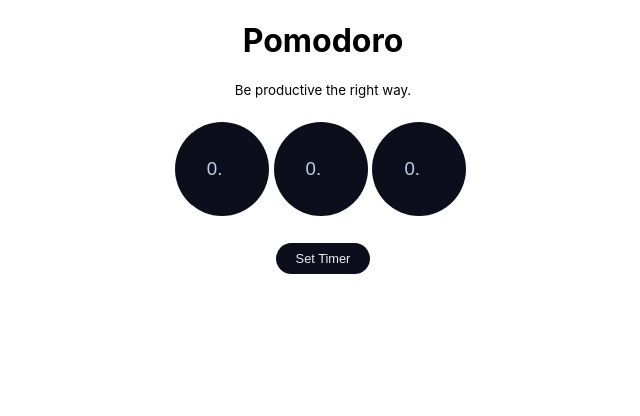
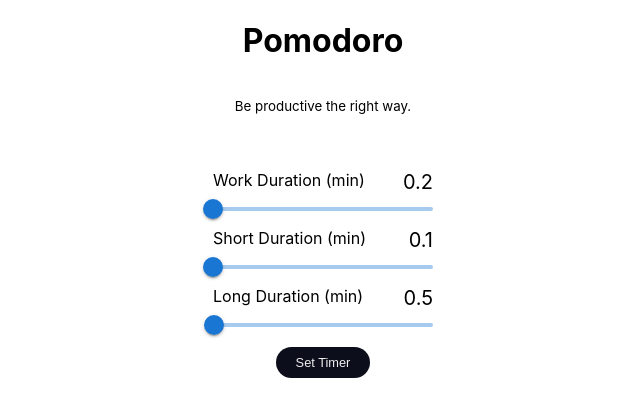
Before and after one commit to fernandoptrr/pomodoro-react-app, a React (Create React App) app: page / in a window 1280 px wide. Shown: the top 416 px of the page, without its empty margins (317-957 px from the left). Built offline with nearby package versions, Linux system fonts and the light colour scheme; no server answers.

Commit message:
Finishing pomodoro settings to slider component

```diff
--- a/package.json
+++ b/package.json
@@ -3,6 +3,9 @@
   "version": "0.1.0",
   "private": true,
   "dependencies": {
+    "@emotion/react": "^11.7.0",
+    "@emotion/styled": "^11.6.0",
+    "@mui/material": "^5.2.2",
     "@testing-library/jest-dom": "^5.15.1",
     "@testing-library/react": "^11.2.7",
     "@testing-library/user-event": "^12.8.3",
--- a/src/components/SetPomodoro.js
+++ b/src/components/SetPomodoro.js
@@ -1,5 +1,7 @@
 import React, { useContext, useState } from "react";
 import { SettingsContext } from "../context/SettingsContext";
+import Slider from "@mui/material/Slider";
+import Typography from "@mui/material/Typography";
 
 const SetPomodoro = () => {
   const [newTimer, setNewTimer] = useState({
@@ -7,14 +9,17 @@ const SetPomodoro = () => {
     short: 0.1,
     long: 0.5,
     active: "work",
+    value: 0,
   });
 
   const { updateExecute } = useContext(SettingsContext);
 
   const handleChange = (input) => {
     const { name, value } = input.target;
+    // console.log(name);
     switch (name) {
       case "work":
+        // console.log(true);
         setNewTimer({
           ...newTimer,
           work: parseInt(value),
@@ -42,29 +47,44 @@ const SetPomodoro = () => {
     <div className="form-container">
       <form noValidate onSubmit={handleSubmit}>
         <div className="input-wrapper">
-          <input
-            className="input"
-            type="number"
+          <div className="label-slider">
+            <p>Work Duration (min)</p>
+            <label>{newTimer.work}</label>
+          </div>
+          <Slider
+            valueLabelDisplay="auto"
+            aria-label="work thumb label"
+            defaultValue={20}
             name="work"
             onChange={handleChange}
             value={newTimer.work}
           />
-          <input
-            className="input"
-            type="number"
+          <div className="label-slider">
+            <p>Short Duration (min)</p>
+            <label>{newTimer.short}</label>
+          </div>
+          <Slider
+            valueLabelDisplay="auto"
+            aria-label="short thumb label"
+            defaultValue={20}
             name="shortBreak"
             onChange={handleChange}
             value={newTimer.short}
           />
-          <input
-            className="input"
-            type="number"
+          <div className="label-slider">
+            <p>Long Duration (min)</p>
+            <label>{newTimer.long}</label>
+          </div>
+          <Slider
+            valueLabelDisplay="auto"
+            aria-label="long thumb label"
+            defaultValue={20}
             name="longBreak"
             onChange={handleChange}
             value={newTimer.long}
           />
+          <button type="submit">Set Timer</button>
         </div>
-        <button type="submit">Set Timer</button>
       </form>
     </div>
   );
--- a/src/style.css
+++ b/src/style.css
@@ -87,11 +87,10 @@ button {
   background-color: #C9CCEA;
   border: 1px solid #0C0E1B;
 }
-.form-container {
-  text-align: center;
-}
 .input-wrapper {
   margin: 1.5rem;
+  text-align: center;
+  padding: 1rem;
 }
 .input-wrapper input {
   height: 30px;
@@ -116,9 +115,33 @@ button {
 .container-flex-row {
   display: flex;
   flex-direction: row;
+  padding: 2rem;
 }
 
 ul, li {
   text-decoration: none;
   list-style: none;
 }
+
+.button-set-timer {
+  text-align: center;
+}
+
+.label-slider {
+  display: flex;
+  justify-content: space-between;
+}
+.label-slider p {
+  margin: 0;
+}
+
+.label-slider label{
+  font-size: 20px;
+}
+.form-container {
+  width: 300px;
+}
+
+small {
+  margin: 1rem;
+}
```
Also changed, not shown: 1 other file (tests, documents, lock files or other folders).
